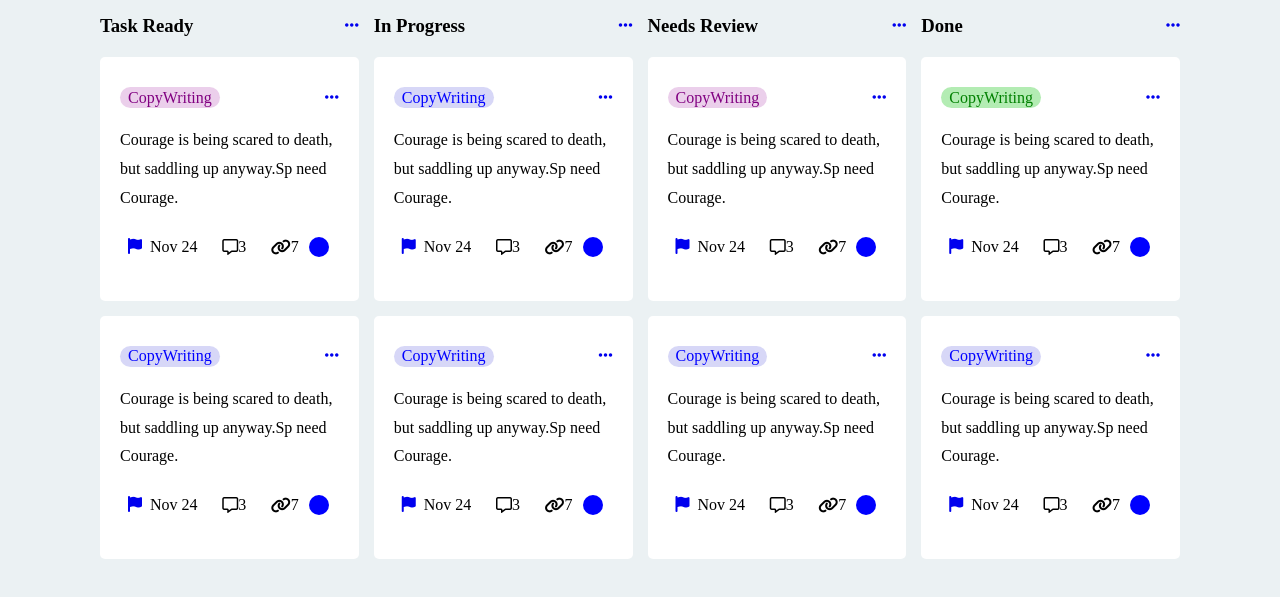
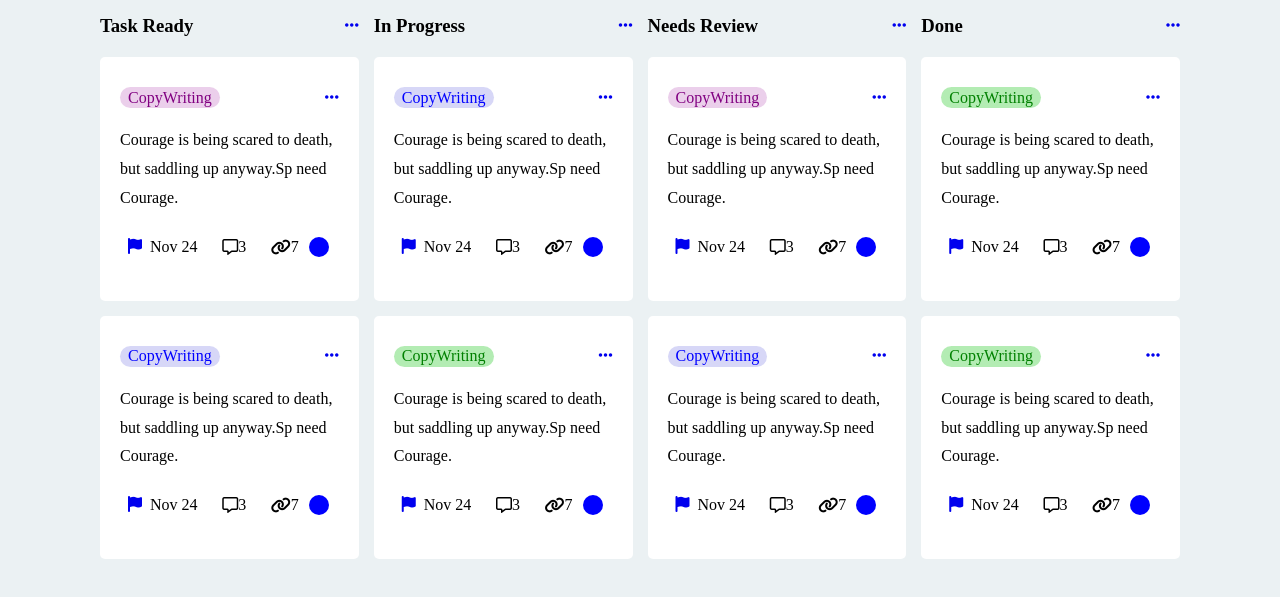
Before and after one commit to tamjidaWeb/task-2, a plain HTML site: page index.html in a window 1280 px wide. Shown: the part 75-672 px from the top of the page. Drawn offline with Linux system fonts and the light colour scheme.

Commit message:
commited

```diff
--- a/index.html
+++ b/index.html
@@ -248,7 +248,7 @@
                 <div class="card">
                     <div class="card-container">
                         <div class="dot">
-                            <p id="two">CopyWriting</p>
+                            <p id="four">CopyWriting</p>
                             <a href="#"><i class="fa-solid fa-ellipsis"></i></a>
                         </div>
 
@@ -329,7 +329,7 @@
                 <div class="card">
                     <div class="card-container">
                         <div class="dot">
-                            <p id="two">CopyWriting</p>
+                            <p id="four">CopyWriting</p>
                             <a href="#"><i class="fa-solid fa-ellipsis"></i></a>
                         </div>
                         <div class="content">
```
